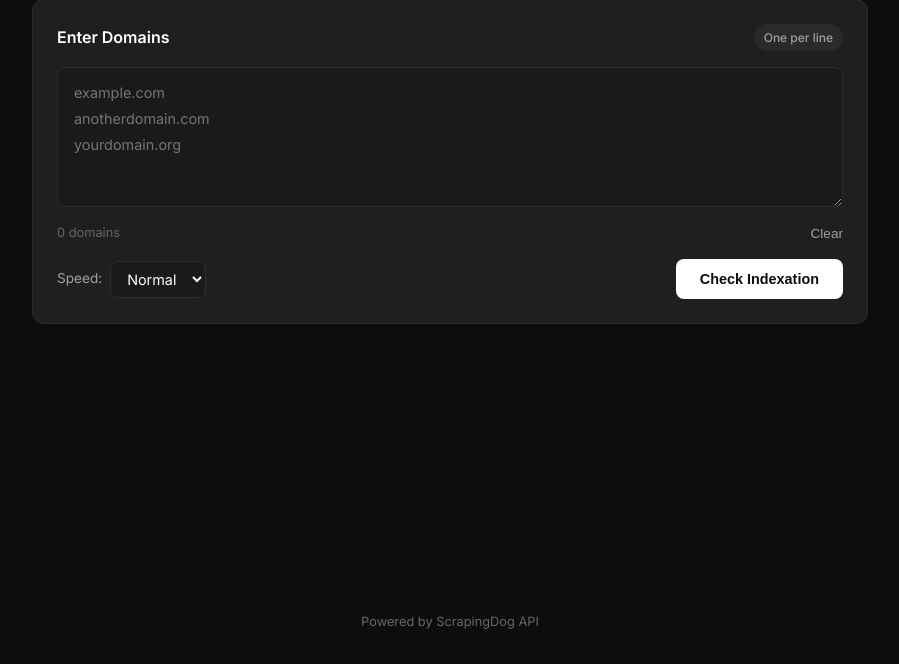
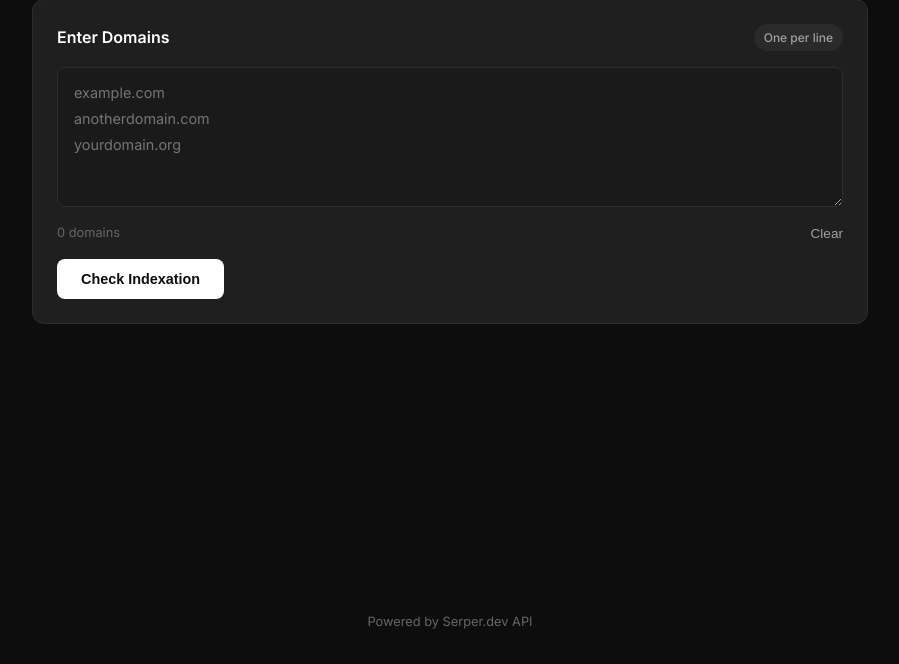
Before and after one commit to harshabiyyapu-web/domain-index-checker, a Flask app: page / in a window 1280 px wide. Shown: the part 136-800 px from the top of the page, without its empty margins (190-1089 px from the left). Run offline with Flask 2, Linux system fonts and the light colour scheme.

Commit message:
Switch to Serper.dev API and lock concurrency to 5

```diff
--- a/app.py
+++ b/app.py
@@ -40,8 +40,8 @@ def get_current_api_key():
     # Use the first key by default, rotation happens on failures
     return keys[0] if keys else None
 
-# ScrapingDog API Configuration
-API_URL = "https://api.scrapingdog.com/google"
+# Serper.dev API Configuration
+API_URL = "https://google.serper.dev/search"
 
 # Thread-safe progress tracking
 progress_lock = threading.Lock()
@@ -103,22 +103,22 @@ def check_domain_index(domain):
     if not api_key:
         return (domain, None, 0, "No working API key available")
 
-    params = {
-        "api_key": api_key,
-        "query": f"site:{domain}",
-        "country": "us",
-        "results": "10",
-        "page": "0"
+    headers = {
+        'X-API-KEY': api_key,
+        'Content-Type': 'application/json'
+    }
+    payload = {
+        "q": f"site:{domain}"
     }
 
     try:
-        response = requests.get(API_URL, params=params, timeout=30)
+        response = requests.post(API_URL, headers=headers, json=payload, timeout=30)
 
         if response.status_code == 200:
             data = response.json()
 
             # Check for organic results
-            organic_results = data.get('organic_results', [])
+            organic_results = data.get('organic', [])
             result_count = len(organic_results)
 
             if result_count > 0:
@@ -131,17 +131,19 @@ def check_domain_index(domain):
             # Try again with next key
             new_key = get_working_api_key()
             if new_key:
-                params["api_key"] = new_key
-                response = requests.get(API_URL, params=params, timeout=30)
+                headers['X-API-KEY'] = new_key
+                response = requests.post(API_URL, headers=headers, json=payload, timeout=30)
                 if response.status_code == 200:
                     data = response.json()
-                    organic_results = data.get('organic_results', [])
+                    organic_results = data.get('organic', [])
                     result_count = len(organic_results)
                     if result_count > 0:
                         return (domain, True, result_count, None)
                     else:
                         return (domain, False, 0, None)
             return (domain, None, 0, f"API limit reached on all keys")
+        elif response.status_code == 429:
+             return (domain, None, 0, f"API Rate Limit (429 Too Many Requests)")
         else:
             return (domain, None, 0, f"API Error: {response.status_code}")
 
@@ -268,7 +270,7 @@ def check_domains():
 
     data = request.json
     domains_text = data.get('domains', '')
-    max_workers = data.get('max_workers', 3)
+    max_workers = data.get('max_workers', 5)
 
     # Parse domains from text
     domains = [d.strip() for d in domains_text.strip().split('\n') if d.strip()]
--- a/static/script.js
+++ b/static/script.js
@@ -21,7 +21,7 @@ document.addEventListener('DOMContentLoaded', () => {
     const domainCount = document.getElementById('domain-count');
     const clearBtn = document.getElementById('clear-btn');
     const checkBtn = document.getElementById('check-btn');
-    const workersSelect = document.getElementById('workers');
+
 
     const progressSection = document.getElementById('progress-section');
     const progressBar = document.getElementById('progress-bar');
@@ -143,7 +143,7 @@ document.addEventListener('DOMContentLoaded', () => {
             const res = await fetch('/check', {
                 method: 'POST',
                 headers: { 'Content-Type': 'application/json' },
-                body: JSON.stringify({ domains: text, max_workers: parseInt(workersSelect.value) })
+                body: JSON.stringify({ domains: text, max_workers: 5 })
             });
 
             if (!res.ok) {
--- a/templates/index.html
+++ b/templates/index.html
@@ -62,14 +62,7 @@
                 </div>
 
                 <div class="action-bar">
-                    <div class="settings">
-                        <label for="workers">Speed:</label>
-                        <select id="workers">
-                            <option value="1">Slow</option>
-                            <option value="3" selected>Normal</option>
-                            <option value="5">Fast</option>
-                        </select>
-                    </div>
+
                     <button class="btn-primary" id="check-btn">
                         Check Indexation
                     </button>
@@ -212,7 +205,7 @@
 
         <!-- Footer -->
         <footer class="footer">
-            <p>Powered by ScrapingDog API</p>
+            <p>Powered by Serper.dev API</p>
         </footer>
     </div>
 
```
